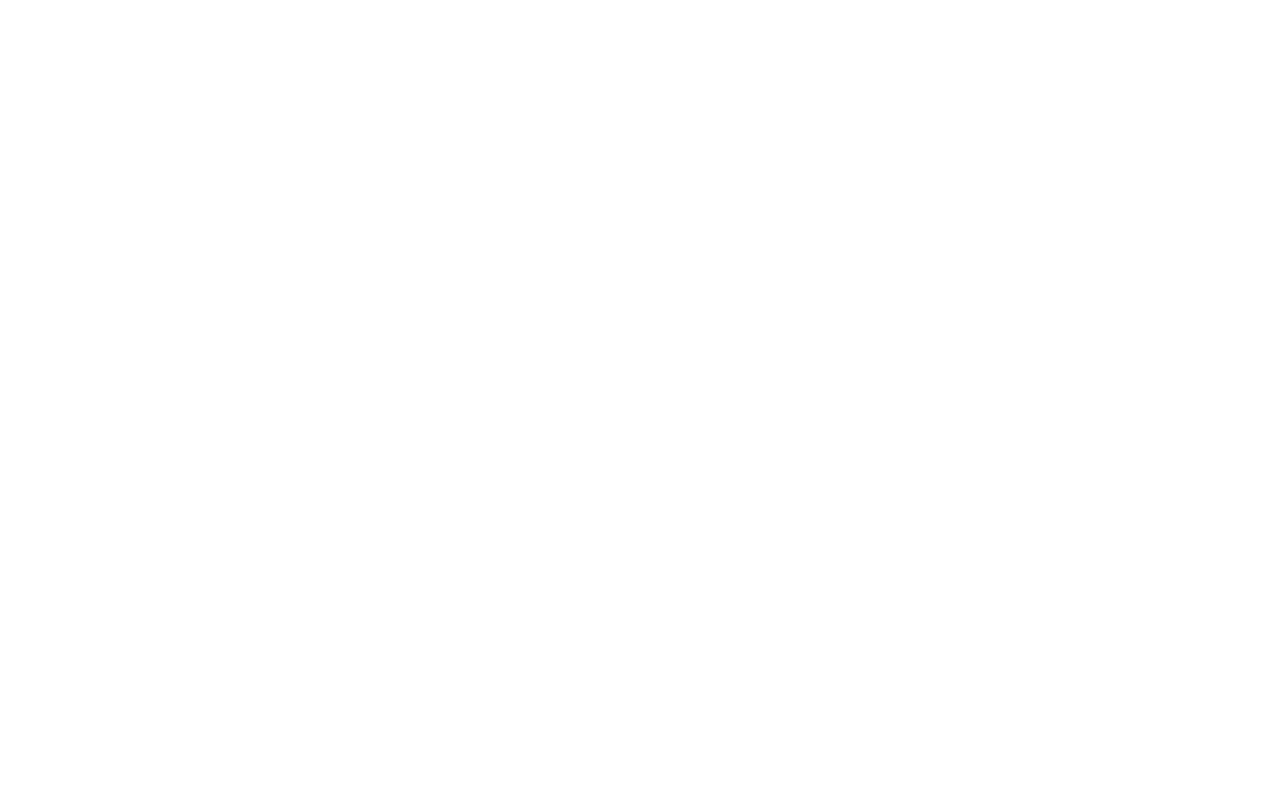
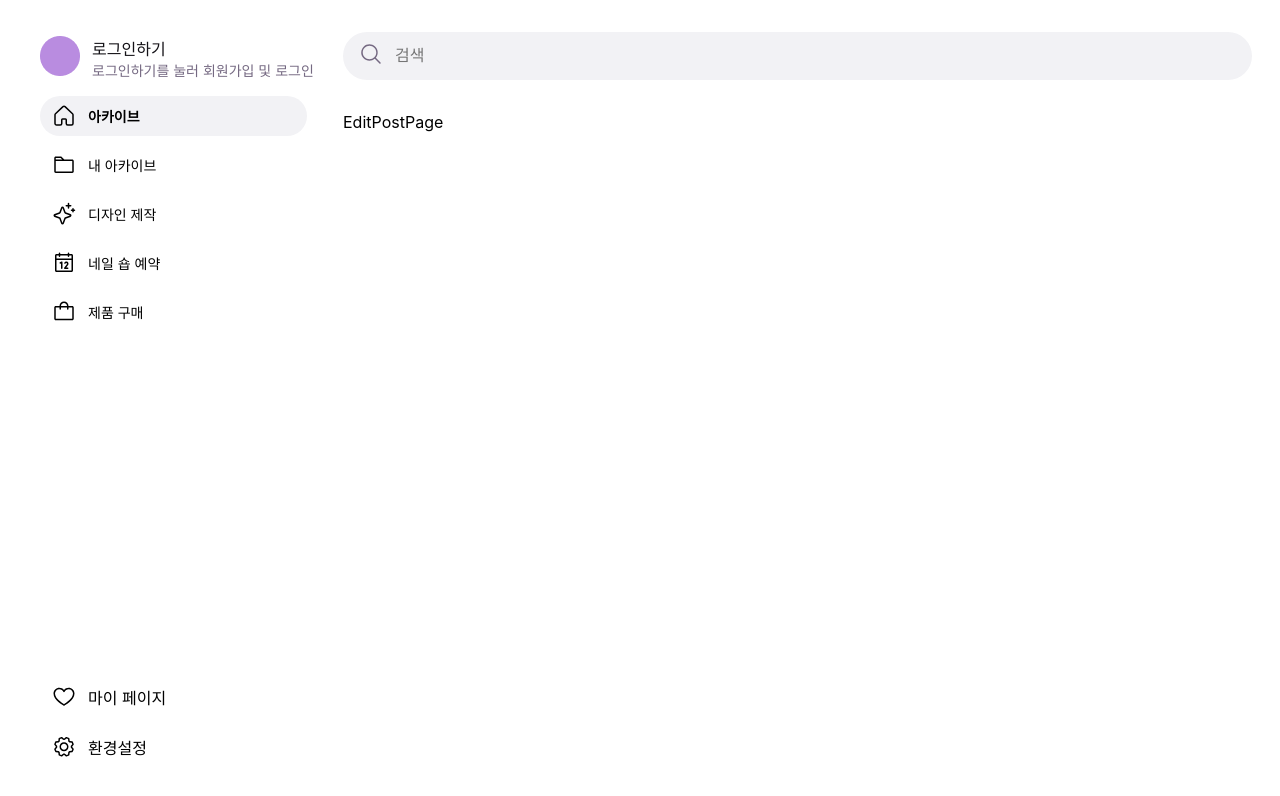
Before and after one commit to OZ-Coding-School/oz_02_collabo-006, a React (Create React App) app in the folder frontend/: page /edit-post in a window 1280 px wide. Before the commit this address had no page. Shown: the top 796 px of the page. Built offline with nearby package versions, Linux system fonts and the light colour scheme.

Commit message:
Docs : 게시물 수정 컴포넌트 추가

```diff
--- a/frontend/src/App.tsx
+++ b/frontend/src/App.tsx
@@ -6,7 +6,8 @@
 import MyPage from 'pages/MyPage';
 import CommonLayout from 'components/layout/CommonLayout';
 import ViewItemPage from 'pages/ViewItemPage';
-import PostCreationPage from 'pages/CreatePostPage';
+import CreatePostPage from 'pages/CreatePostPage';
+import EditPostPage from 'pages/EditPostPage';
 
 function App() {
   return (
@@ -17,7 +18,8 @@
           <Route path="/my-archive" element={<MyArchive />} />
           <Route path="/my-page" element={<MyPage />} />
           <Route path="/item/:category/:id" element={<ViewItemPage />} />
-          <Route path="/create-post" element={<PostCreationPage />} />
+          <Route path="/create-post" element={<CreatePostPage />} />
+          <Route path="/edit-post" element={<EditPostPage />} />
         </Route>
         <Route path="/signup" element={<SignUpPage />} />
       </Routes>
--- /dev/null
+++ b/frontend/src/pages/EditPostPage/index.tsx
@@ -0,0 +1,7 @@
+import React from 'react';
+
+const EditPostPage = () => {
+  return <div>EditPostPage</div>;
+};
+
+export default EditPostPage;
```
